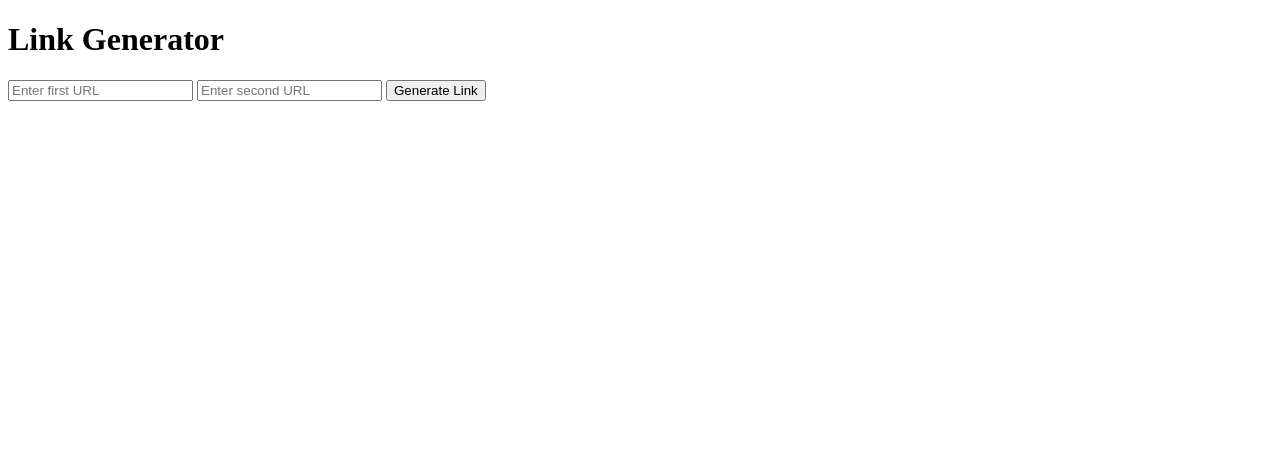
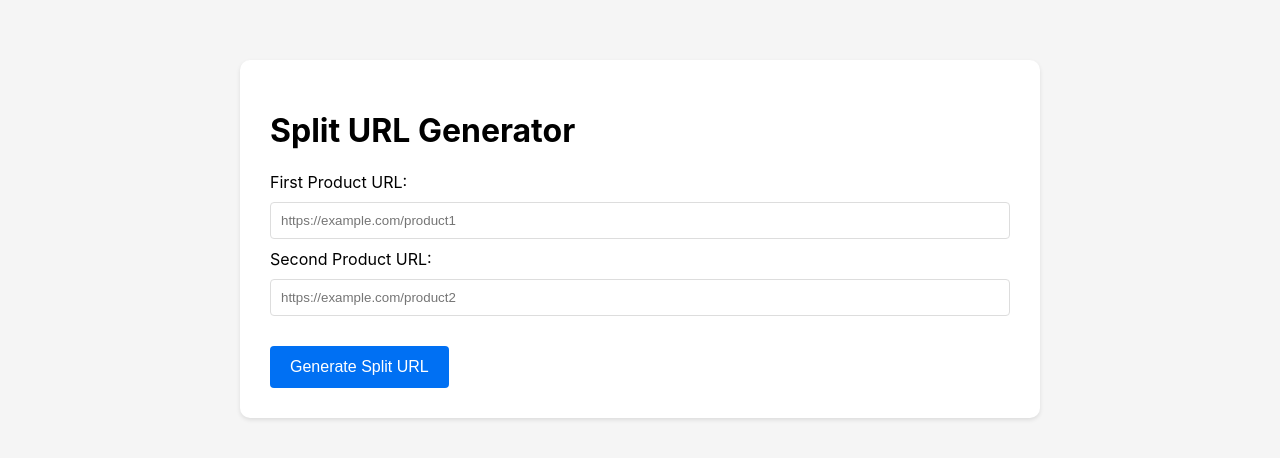
Before and after one commit to Talkingoxo/starluxy-splite, a plain HTML site: page index.html in a window 1280 px wide. Drawn offline with Linux system fonts and the light colour scheme.

Commit message:
Update index.html

```diff
--- a/index.html
+++ b/index.html
@@ -3,40 +3,115 @@
 <head>
     <meta charset="UTF-8">
     <meta name="viewport" content="width=device-width, initial-scale=1.0">
-    <title>Link Generator</title>
+    <title>Split URL Generator</title>
+    <style>
+        body {
+            font-family: -apple-system, BlinkMacSystemFont, 'Segoe UI', Roboto, sans-serif;
+            max-width: 800px;
+            margin: 40px auto;
+            padding: 20px;
+            background: #f5f5f5;
+        }
+        .container {
+            background: white;
+            padding: 30px;
+            border-radius: 10px;
+            box-shadow: 0 2px 4px rgba(0,0,0,0.1);
+        }
+        input[type="url"] {
+            width: 100%;
+            padding: 10px;
+            margin: 10px 0;
+            border: 1px solid #ddd;
+            border-radius: 4px;
+            box-sizing: border-box;
+        }
+        button {
+            background: #0070f3;
+            color: white;
+            border: none;
+            padding: 12px 20px;
+            border-radius: 4px;
+            cursor: pointer;
+            font-size: 16px;
+            margin-top: 20px;
+        }
+        button:hover {
+            background: #0051cc;
+        }
+        #result {
+            margin-top: 20px;
+            padding: 15px;
+            border: 1px solid #ddd;
+            border-radius: 4px;
+            background: #f8f9fa;
+            word-break: break-all;
+        }
+        .hide {
+            display: none;
+        }
+    </style>
+</head>
+<body>
+    <div class="container">
+        <h1>Split URL Generator</h1>
+        <form id="urlForm">
+            <div>
+                <label for="url1">First Product URL:</label>
+                <input type="url" id="url1" required placeholder="https://example.com/product1">
+            </div>
+            <div>
+                <label for="url2">Second Product URL:</label>
+                <input type="url" id="url2" required placeholder="https://example.com/product2">
+            </div>
+            <button type="submit">Generate Split URL</button>
+        </form>
+        <div id="result" class="hide">
+            <h3>Your Split URL:</h3>
+            <p id="splitUrl"></p>
+        </div>
+    </div>
+
     <script>
-        async function createRedirect() {
+        // Generate a random campaign ID
+        function generateId() {
+            return Math.random().toString(36).substring(2, 10);
+        }
+
+        document.getElementById('urlForm').addEventListener('submit', async function(e) {
+            e.preventDefault();
+
             const url1 = document.getElementById('url1').value;
             const url2 = document.getElementById('url2').value;
+            const campaignId = generateId();
 
-            // Generate a unique ID for the redirect entry
-            const uniqueId = 'redirect-' + Math.random().toString(36).substr(2, 9);
-
-            // Send POST request to create the redirect in the Worker
-            const response = await fetch('https://your-worker-name.workers.dev/create', {
+            try {
+                // Replace with your worker URL
+                const response = await fetch('https://your-worker-domain.workers.dev/save-campaign', {
                     method: 'POST',
                     headers: {
-                    'Content-Type': 'application/json'
+                        'Content-Type': 'application/json',
                     },
-                body: JSON.stringify({ id: uniqueId, url1: url1, url2: url2 })
+                    body: JSON.stringify({
+                        campaignId,
+                        url1,
+                        url2
+                    })
                 });
 
                 if (response.ok) {
-                const resultLink = `https://your-worker-name.workers.dev/redirect?id=${uniqueId}`;
-                document.getElementById('result').innerHTML = `<p>Generated Link: <a href="${resultLink}" target="_blank">${resultLink}</a></p>`;
+                    // Replace with your redirect worker domain
+                    const splitUrl = `https://your-redirect-worker.workers.dev/${campaignId}`;
+                    document.getElementById('splitUrl').textContent = splitUrl;
+                    document.getElementById('result').classList.remove('hide');
                 } else {
-                document.getElementById('result').innerHTML = `<p>Error creating redirect.</p>`;
+                    alert('Error creating split URL. Please try again.');
                 }
+            } catch (error) {
+                alert('Error creating split URL. Please try again.');
+                console.error('Error:', error);
             }
+        });
     </script>
-</head>
-<body>
-    <h1>Link Generator</h1>
-    <form onsubmit="createRedirect(); return false;">
-        <input type="url" id="url1" placeholder="Enter first URL" required>
-        <input type="url" id="url2" placeholder="Enter second URL" required>
-        <button type="submit">Generate Link</button>
-    </form>
-    <div id="result"></div>
 </body>
 </html>
```
Lines whose indentation alone changed are shown as unchanged.
